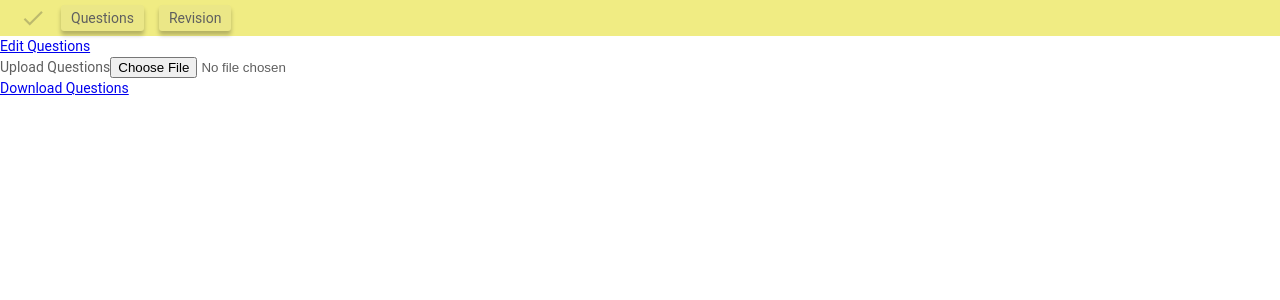
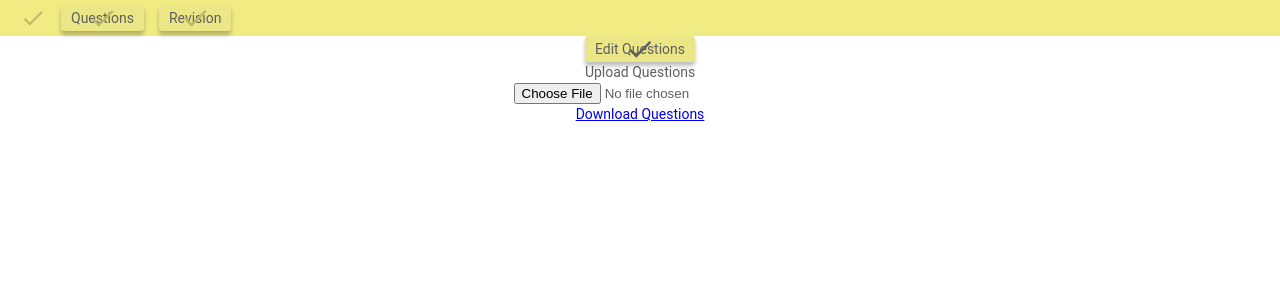
Before and after one commit to nanoblit/examiner, a React (Create React App) app: page /questions in a window 1280 px wide. Shown: the top 300 px of the page. Built offline with nearby package versions, Linux system fonts and the light colour scheme.

Commit message:
Add Button styles.

```diff
--- a/src/App.tsx
+++ b/src/App.tsx
@@ -9,6 +9,7 @@ import { setQuestionsAction } from "./actions";
 import { Question } from "./models/Question";
 import { isQuestionsState } from "./actions/types";
 import GlobalStyle from "./styles/globalStyles";
+import StyledContent from "./AppStyle";
 
 const App: React.FC = () => {
   const [questionsLoaded, setQuestionsLoaded] = useState(false);
@@ -34,13 +35,17 @@ const App: React.FC = () => {
       <GlobalStyle />
       <div className="App">
         <Navbar />
+        <StyledContent>
           <Switch>
             <Route path="/questions">
               <Questions />
             </Route>
             {/* So it can use the questions in store */}
-          <Route path="/revision">{questionsLoaded && <Revision />}</Route>{" "}
+            <Route path="/revision">
+              {questionsLoaded && <Revision />}
+            </Route>{" "}
           </Switch>
+        </StyledContent>
       </div>
     </>
   );
--- /dev/null
+++ b/src/AppStyle.ts
@@ -0,0 +1,9 @@
+import styled from "styled-components";
+
+const StyledContent = styled.div`
+  display: flex;
+  flex-direction: column;
+  align-items: center;
+`;
+
+export default StyledContent;
--- a/src/components/Questions/Questions.tsx
+++ b/src/components/Questions/Questions.tsx
@@ -1,11 +1,14 @@
 import React from "react";
 import { useRouteMatch, Switch, Route } from "react-router";
+import { Link } from "react-router-dom";
+
 import Editor from "./Editor";
-import { Link } from "react-router-dom";
 import { useTypedSelector } from "../../reducers";
 import { QuestionsState, isQuestionsState } from "../../actions/types";
 import { useDispatch } from "react-redux";
 import { setQuestionsAction } from "../../actions";
+import Button from "../common/Button/Button";
+
 
 const Questions: React.FC = () => {
   const match = useRouteMatch();
@@ -50,11 +53,9 @@ const Questions: React.FC = () => {
         <Editor />
       </Route>
       <Route path={match.path}>
-        <Link to={`${match.url}/editor`}>Edit Questions</Link>
-        <br />
+        <Link to={`${match.url}/editor`}><Button>Edit Questions</Button></Link>
         Upload Questions
         <input type="file" accept=".json" onChange={(e) => e.target.files && saveQuestionsState(e.target.files)}></input>
-        <br />
         <a
           href={`data:text/plain;charset=utf-8,${encodeURIComponent(
             JSON.stringify(questions)
--- a/src/components/Revision/Revision.tsx
+++ b/src/components/Revision/Revision.tsx
@@ -200,7 +200,7 @@ const Revision: React.FC = () => {
     }
   };
 
-  return <div>{render()}</div>;
+  return <>{render()}</>;
 };
 
 export default Revision;
--- a/src/components/common/Button/Button.tsx
+++ b/src/components/common/Button/Button.tsx
@@ -4,10 +4,34 @@ import StyledButton from "./ButtonStyle";
 
 type Props = {
   onClick?: (event: React.MouseEvent<HTMLButtonElement, MouseEvent>) => void;
+  width?: string;
+  height?: string;
+  fontSize?: string;
+  backgroundIcon?: string;
+  backgroundIconSize?: string;
 };
 
-const Button: React.FC<Props> = ({ onClick, children }) => {
-  return <StyledButton onClick={onClick}>{children}</StyledButton>;
+const Button: React.FC<Props> = ({
+  onClick,
+  children,
+  width,
+  height,
+  fontSize,
+  backgroundIconSize,
+  backgroundIcon,
+}) => {
+  return (
+    <StyledButton
+      width={width}
+      height={height}
+      fontSize={fontSize}
+      backgroundIconSize={backgroundIconSize}
+      onClick={onClick}
+    >
+      <div className="buttonIcon"><i className="material-icons">done</i></div>
+      {children}
+    </StyledButton>
+  );
 };
 
 export default Button;
--- a/src/components/common/Button/ButtonStyle.ts
+++ b/src/components/common/Button/ButtonStyle.ts
@@ -2,14 +2,42 @@ import styled from "styled-components";
 
 import { borderRadius, buttonColor } from "../../../styles/values";
 
-const StyledButton = styled.button`
+type Props = {
+  width?: string;
+  height?: string;
+  fontSize?: string;
+  backgroundIconSize?: string;
+};
+
+const StyledButton = styled.button<Props>`
   border: none;
   background: ${buttonColor};
   box-shadow: 0px 4px 4px rgba(0, 0, 0, 0.25);
   padding: 5px 10px;
   border-radius: ${borderRadius};
+  position: relative;
   cursor: pointer;
   outline: none;
+  ${({ width }) => (width ? `width: ${width};` : "")}
+  ${({ height }) => (height ? `height: ${height};` : "")}
+  ${({ fontSize }) => (fontSize ? `font-size: ${fontSize};` : "")}
+
+  .buttonIcon {
+    left: 0;
+    right: 0;
+    top: 0;
+    bottom: 0;
+    position: absolute;
+    display: flex;
+    justify-content: center;
+    align-items: center;
+
+    i {
+      cursor: pointer;
+      font-size: ${({ backgroundIconSize }) =>
+        backgroundIconSize ? backgroundIconSize : "3rem"};
+    }
+  }
 `;
 
 export default StyledButton;
```
Also changed, not shown: 1 other file (tests, documents, lock files or other folders). Lines whose indentation alone changed are shown as unchanged.
